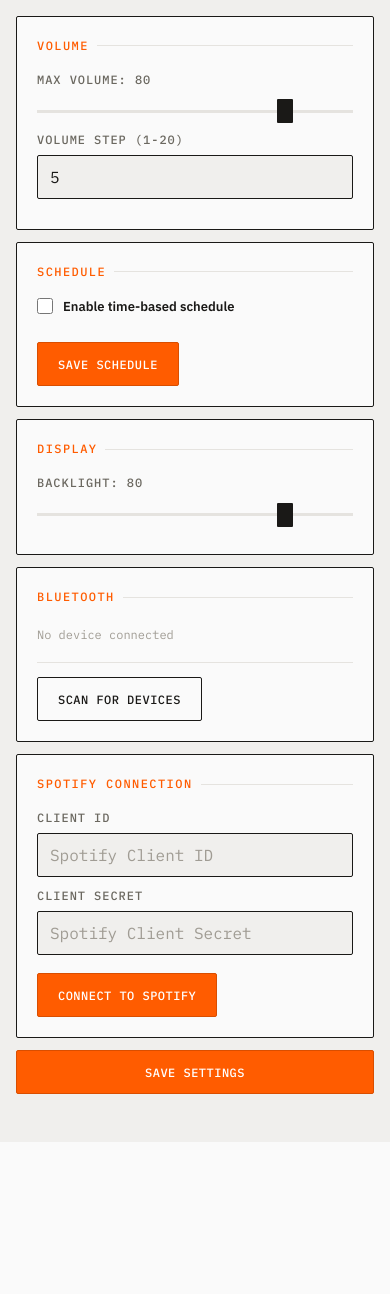
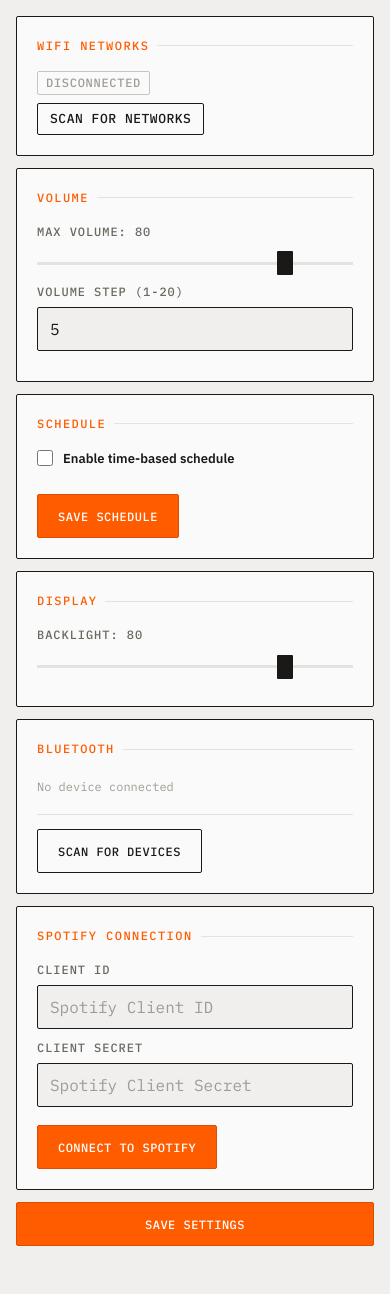
Before and after one commit to NikBrownTRP/flockify-box, a Flask app: page /settings in a window 390 px wide. Shown: the part 50-1344 px from the top of the page. Before the commit the page ends 1192 px from the top, so only its background shows below. Run offline with Flask 3, Linux system fonts and the light colour scheme.

Commit message:
WiFi AP hotspot + captive portal for networkless setup
When the Pi boots and can't connect to any known WiFi within 30 seconds,
it automatically creates a 'FlockifyBox' WiFi hotspot (WPA2, password
'flockify123', IP 192.168.4.1). The user connects their phone to this
hotspot and opens 192.168.4.1:5000 to access the web UI, where a new
'WiFi Networks' section lets them scan, connect to their home WiFi, and
manage saved networks.

Components:
- scripts/wifi-ap.sh: boot script that checks WiFi, waits 30s, then
  creates AP via nmcli (NetworkManager built-in AP mode with
  ipv4.method=shared for automatic DHCP/DNS — no hostapd needed)
- systemd/flockify-wifi-ap.service: oneshot unit ordered
  After=NetworkManager Before=network-online.target so the AP
  satisfies downstream services
- wifi_manager.py: Python nmcli wrapper with scan/connect/forget
  methods, following bluetooth_manager.py's subprocess pattern. Handles
  AP→WiFi handoff (tears down AP, attempts connect, restarts AP on fail)
- web/app.py: five new API endpoints (/api/wifi/*)
- settings.html: WiFi Networks card (AP banner, scan button, network
  list with signal/security, inline password input, saved networks)
- app.js: scanWifi/connectWifi/forgetWifi functions with fire-and-forget
  connect (HTTP connection drops when AP tears down — expected)

Co-Authored-By: Claude Opus 4.6 (1M context) <noreply@anthropic.com>

```diff
--- a/web/app.py
+++ b/web/app.py
@@ -20,16 +20,18 @@ config_manager = None
 spotify_manager = None
 display_manager = None
 bluetooth_manager = None
+wifi_manager = None
 
 
-def init_app(sm, cm, spm, dm=None, bm=None):
+def init_app(sm, cm, spm, dm=None, bm=None, wm=None):
     """Initialize app with references to subsystems."""
-    global state_machine, config_manager, spotify_manager, display_manager, bluetooth_manager
+    global state_machine, config_manager, spotify_manager, display_manager, bluetooth_manager, wifi_manager
     state_machine = sm
     config_manager = cm
     spotify_manager = spm
     display_manager = dm
     bluetooth_manager = bm
+    wifi_manager = wm
 
 
 # ------------------------------------------------------------------
@@ -103,6 +105,8 @@ def settings_page():
     if bluetooth_manager:
         bt_connected = bluetooth_manager.get_connected_device()
         bt_paired = bluetooth_manager.get_paired_devices()
+    wifi_status = wifi_manager.get_status() if wifi_manager else {}
+    wifi_saved = wifi_manager.get_saved_networks() if wifi_manager else []
     return render_template('settings.html',
                            config=config,
                            spotify_configured=spotify_configured,
@@ -110,7 +114,9 @@ def settings_page():
                            spotify_connected=spotify_connected,
                            device_name=device_name,
                            bt_connected=bt_connected,
-                           bt_paired=bt_paired)
+                           bt_paired=bt_paired,
+                           wifi_status=wifi_status,
+                           wifi_saved=wifi_saved)
 
 
 @app.route('/callback')
@@ -318,6 +324,65 @@ def api_spotify_reset_pairing():
         return jsonify({'error': str(e)}), 500
 
 
+# ------------------------------------------------------------------
+# WiFi API
+# ------------------------------------------------------------------
+
+@app.route('/api/wifi/status')
+def api_wifi_status():
+    """Return current WiFi state + AP active flag."""
+    if not wifi_manager:
+        return jsonify({'error': 'WiFi manager not initialized'}), 503
+    return jsonify(wifi_manager.get_status())
+
+
+@app.route('/api/wifi/scan', methods=['POST'])
+def api_wifi_scan():
+    """Scan for available WiFi networks."""
+    if not wifi_manager:
+        return jsonify({'error': 'WiFi manager not initialized'}), 503
+    try:
+        networks = wifi_manager.scan()
+        return jsonify({'ok': True, 'networks': networks})
+    except Exception as e:
+        return jsonify({'error': str(e)}), 500
+
+
+@app.route('/api/wifi/connect', methods=['POST'])
+def api_wifi_connect():
+    """Connect to a WiFi network. Body: {ssid, password}."""
+    if not wifi_manager:
+        return jsonify({'error': 'WiFi manager not initialized'}), 503
+    data = request.get_json(force=True)
+    ssid = data.get('ssid', '').strip()
+    password = data.get('password', '').strip()
+    if not ssid:
+        return jsonify({'error': 'SSID is required'}), 400
+    result = wifi_manager.connect(ssid, password)
+    if result['ok']:
+        return jsonify(result)
+    return jsonify(result), 500
+
+
+@app.route('/api/wifi/networks', methods=['GET'])
+def api_wifi_saved():
+    """List saved/known WiFi networks."""
+    if not wifi_manager:
+        return jsonify({'error': 'WiFi manager not initialized'}), 503
+    return jsonify({'networks': wifi_manager.get_saved_networks()})
+
+
+@app.route('/api/wifi/networks/<name>', methods=['DELETE'])
+def api_wifi_forget(name):
+    """Forget a saved WiFi network."""
+    if not wifi_manager:
+        return jsonify({'error': 'WiFi manager not initialized'}), 503
+    result = wifi_manager.forget_network(name)
+    if result['ok']:
+        return jsonify(result)
+    return jsonify(result), 500
+
+
 @app.route('/api/next_mode', methods=['POST'])
 def api_next_mode():
     if not state_machine:
--- a/web/static/js/app.js
+++ b/web/static/js/app.js
@@ -349,6 +349,110 @@
     };
 
     // ------------------------------------------------------------------
+    // WiFi
+    // ------------------------------------------------------------------
+
+    window.scanWifi = function () {
+        var btn = document.getElementById('btn-wifi-scan');
+        var status = document.getElementById('wifi-scan-status');
+        var results = document.getElementById('wifi-scan-results');
+        if (btn) btn.disabled = true;
+        if (status) status.style.display = '';
+        if (results) results.style.display = 'none';
+
+        api('POST', '/api/wifi/scan').then(function (data) {
+            if (status) status.style.display = 'none';
+            if (btn) btn.disabled = false;
+            if (!data.networks || !data.networks.length) {
+                if (results) {
+                    results.innerHTML = '<p style="color:#888;">No networks found</p>';
+                    results.style.display = '';
+                }
+                return;
+            }
+            var html = '';
+            data.networks.forEach(function (net) {
+                var bars = net.signal > 75 ? '▂▄▆█' : net.signal > 50 ? '▂▄▆_' : net.signal > 25 ? '▂▄__' : '▂___';
+                var sec = net.security || 'Open';
+                var inUse = net.in_use ? ' <span class="badge badge-green" style="font-size:0.75em;">Connected</span>' : '';
+                html += '<div class="bt-device-row" style="flex-wrap:wrap;">' +
+                    '<span class="bt-device-name">' + net.ssid + inUse + '</span>' +
+                    '<span style="color:#888;font-size:0.85em;margin-right:8px;">' + bars + ' ' + sec + '</span>' +
+                    '<button class="btn btn-primary btn-sm" onclick="showWifiPassword(\'' +
+                        net.ssid.replace(/'/g, "\\'") + '\', this)">Connect</button>' +
+                    '<div class="wifi-pw-form" style="display:none;width:100%;margin-top:8px;">' +
+                        '<input type="password" class="input" placeholder="Password" style="margin-bottom:4px;">' +
+                        '<button class="btn btn-primary btn-sm" onclick="connectWifi(\'' +
+                            net.ssid.replace(/'/g, "\\'") + '\', this)">Join</button>' +
+                    '</div>' +
+                    '</div>';
+            });
+            if (results) {
+                results.innerHTML = html;
+                results.style.display = '';
+            }
+        }).catch(function (err) {
+            if (status) status.style.display = 'none';
+            if (btn) btn.disabled = false;
+            showError('wifi-error', err.message);
+        });
+    };
+
+    window.showWifiPassword = function (ssid, btn) {
+        var row = btn.closest('.bt-device-row');
+        var form = row.querySelector('.wifi-pw-form');
+        if (form) {
+            form.style.display = form.style.display === 'none' ? '' : 'none';
+            var input = form.querySelector('input');
+            if (input) input.focus();
+        }
+    };
+
+    window.connectWifi = function (ssid, btn) {
+        var form = btn.closest('.wifi-pw-form');
+        var input = form.querySelector('input');
+        var password = input ? input.value : '';
+
+        // Show connecting message immediately — the HTTP connection may
+        // drop if we're on the AP and it gets torn down.
+        var results = document.getElementById('wifi-scan-results');
+        if (results) {
+            results.innerHTML = '<div style="padding:16px;text-align:center;">' +
+                '<p><strong>Connecting to ' + ssid + '...</strong></p>' +
+                '<p style="color:#888;margin-top:8px;">If successful, this page will stop responding.<br>' +
+                'Connect your phone to <strong>' + ssid + '</strong> and visit<br>' +
+                '<strong>http://flockifybox.local:5000</strong> to continue.</p>' +
+                '</div>';
+        }
+
+        // Fire-and-forget — we may lose the connection.
+        fetch('/api/wifi/connect', {
+            method: 'POST',
+            headers: {'Content-Type': 'application/json'},
+            body: JSON.stringify({ssid: ssid, password: password})
+        }).then(function (r) { return r.json(); }).then(function (data) {
+            if (data.ok) {
+                showSuccess('wifi-success', 'Connected to ' + ssid + '!');
+                setTimeout(function () { window.location.reload(); }, 3000);
+            } else {
+                showError('wifi-error', data.error || 'Connection failed');
+                scanWifi(); // refresh the list
+            }
+        }).catch(function () {
+            // Expected when AP is torn down — connection lost is success.
+        });
+    };
+
+    window.forgetWifi = function (name) {
+        if (!confirm('Forget network "' + name + '"?')) return;
+        api('DELETE', '/api/wifi/networks/' + encodeURIComponent(name)).then(function () {
+            window.location.reload();
+        }).catch(function (err) {
+            showError('wifi-error', err.message);
+        });
+    };
+
+    // ------------------------------------------------------------------
     // Settings — Slider value display updates
     // ------------------------------------------------------------------
 
--- a/web/templates/settings.html
+++ b/web/templates/settings.html
@@ -2,6 +2,59 @@
 
 {% block content %}
 <div class="settings-page">
+
+    {# ---- WiFi Networks (first card — most critical when in AP mode) ---- #}
+    <section class="card">
+        <h2 class="section-title">WiFi Networks</h2>
+
+        {% if wifi_status.get('ap_active') %}
+        <div class="wifi-ap-banner" style="background:#fff3e0;border:1px solid #ffb74d;border-radius:8px;padding:12px;margin-bottom:12px;">
+            <span class="badge" style="background:#ff9800;color:#fff;">Hotspot Active</span>
+            <p style="margin:8px 0 0;font-size:0.9em;">
+                You're connected to the FlockifyBox hotspot.
+                Select your home WiFi below to connect the box to the internet.
+            </p>
+        </div>
+        {% elif wifi_status.get('connected') %}
+        <div class="status-row" style="margin-bottom:8px;">
+            <span class="badge badge-green">Connected</span>
+            <span>{{ wifi_status.get('ssid', '?') }}</span>
+            {% if wifi_status.get('ip') %}
+            <span style="color:#888;font-size:0.85em;margin-left:8px;">({{ wifi_status.get('ip') }})</span>
+            {% endif %}
+        </div>
+        {% else %}
+        <div class="status-row" style="margin-bottom:8px;">
+            <span class="badge badge-gray">Disconnected</span>
+        </div>
+        {% endif %}
+
+        <button class="btn btn-secondary btn-sm" id="btn-wifi-scan" onclick="scanWifi()">
+            Scan for Networks
+        </button>
+        <div id="wifi-scan-status" style="display:none;margin:8px 0;">
+            <span style="color:#888;">Scanning...</span>
+        </div>
+        <div id="wifi-scan-results" style="display:none;margin-top:8px;"></div>
+
+        {% if wifi_saved %}
+        <div style="margin-top:16px;">
+            <label class="form-label">Saved Networks</label>
+            <div id="wifi-saved-list">
+                {% for net in wifi_saved %}
+                <div class="bt-device-row">
+                    <span class="bt-device-name">{{ net }}</span>
+                    <button class="btn btn-secondary btn-sm" onclick="forgetWifi('{{ net }}')">Forget</button>
+                </div>
+                {% endfor %}
+            </div>
+        </div>
+        {% endif %}
+
+        <div class="error-message" id="wifi-error" style="display:none"></div>
+        <div class="success-message" id="wifi-success" style="display:none"></div>
+    </section>
+
     <section class="card">
         <h2 class="section-title">Volume</h2>
         <label class="form-label" for="max-volume">
```
Also changed, not shown: flockify.py (+12 -1 lines), wifi_manager.py (added, +219 -0 lines), 3 other files.
